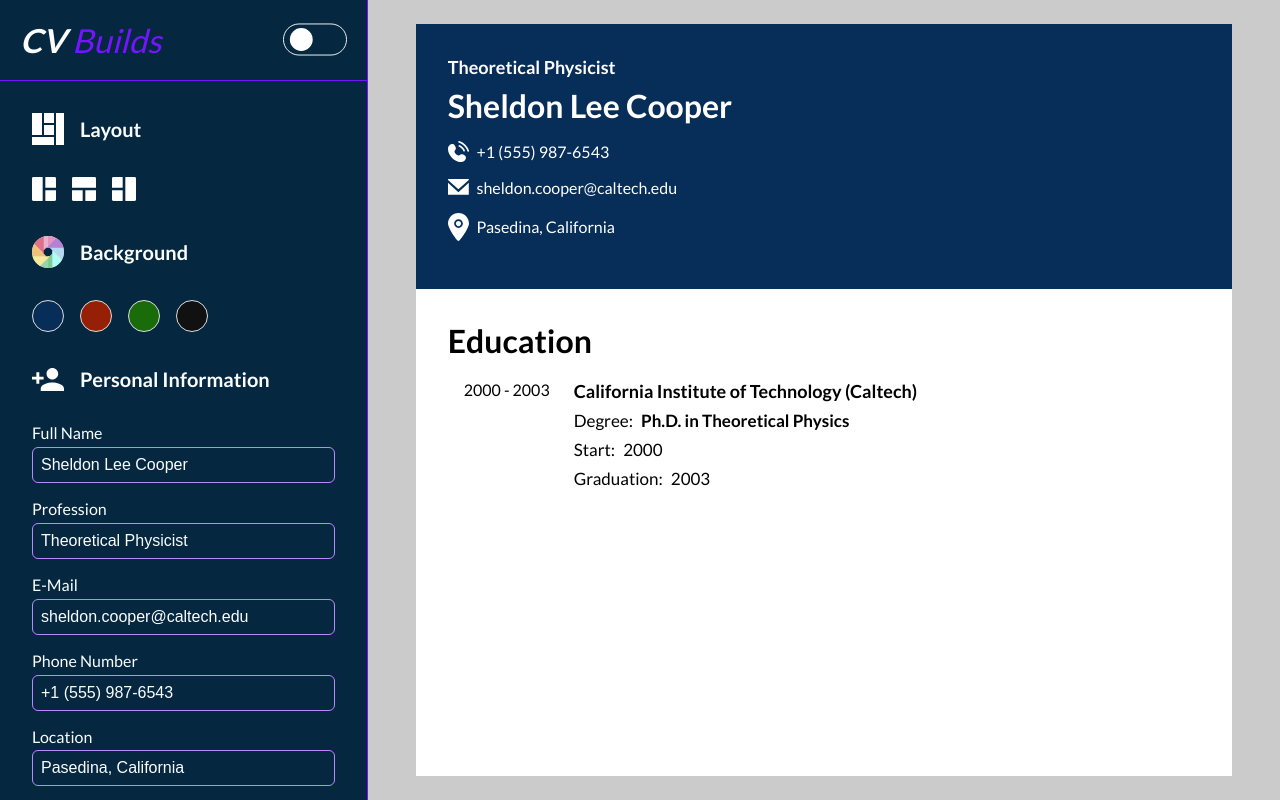
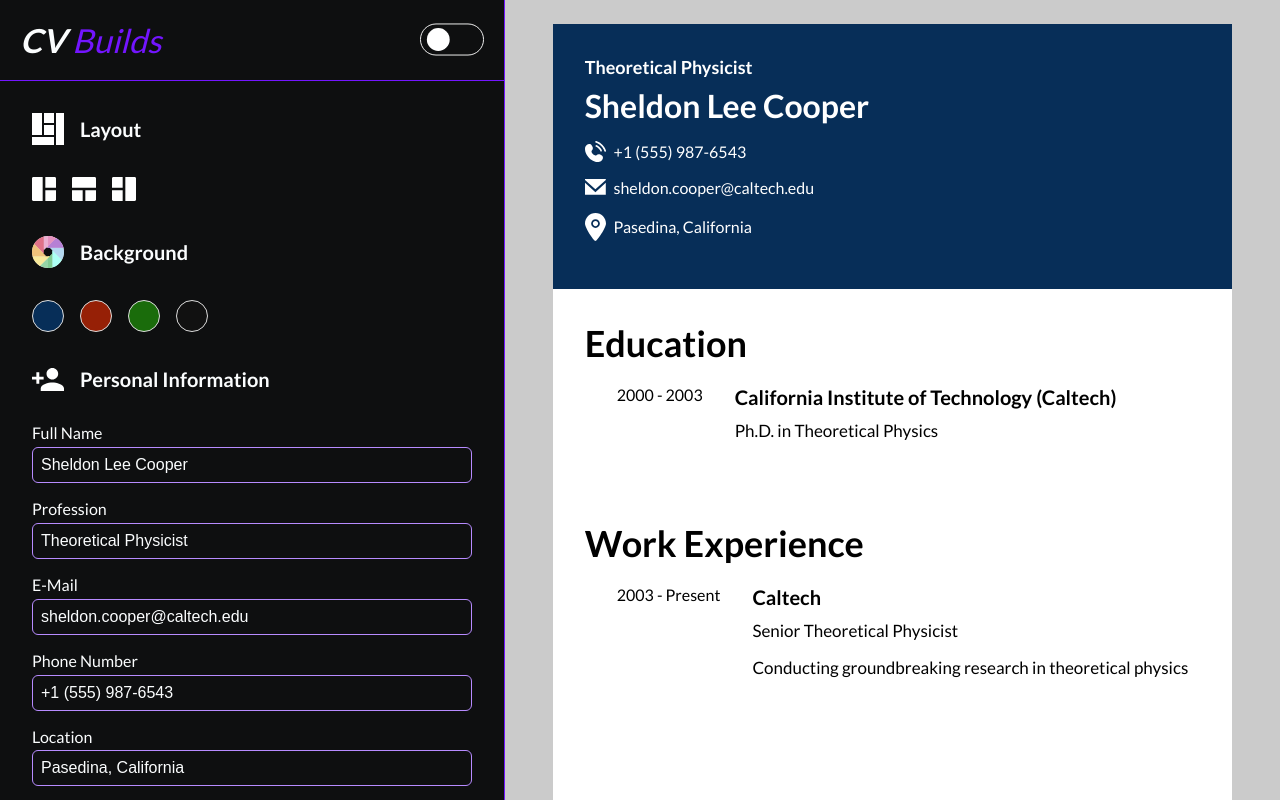
Before and after one commit to AtanasovCode/cv-builder-app, a React (Vite) app: page / in a window 1280 px wide. Shown: the top 800 px of the page. Built offline with nearby package versions, Linux system fonts and the light colour scheme.

Commit message:
created component for displaying experience - all added experience now has proper styling

```diff
--- a/src/components/cv/CV.jsx
+++ b/src/components/cv/CV.jsx
@@ -1,7 +1,7 @@
 import { useRef } from "react";
 import styled from "styled-components";
 
-import useSmoothScroll from '../hooks/useSmoothScroll';
+import ExperienceDisplay from "./ExperienceDisplay";
 
 //importing icons
 import number from '../../assets/phone.svg';
@@ -15,14 +15,8 @@ const CV = ({
 
     const { fullName, profession, email, phoneNumber, location } = cvData.personalInfo;
 
-    //used for smooth scrolling with custom hook
-    const { targetRef, handleScroll } = useSmoothScroll();
-
     return (
         <Paper
-            onMouseEnter={() => window.addEventListener('wheel', handleScroll)}
-            onMouseLeave={() => window.removeEventListener('wheel', handleScroll)}
-            ref={targetRef}
             $layout={cvLayout}
         >
             <PersonalInfoContainer $layout={cvLayout}>
@@ -47,51 +41,47 @@ const CV = ({
             </PersonalInfoContainer>
 
             <ExperienceContainer>
-                <Experience>
-                    <ExperienceCategory>
+                <ExperienceCategory>
+                    <ExperienceTitle>
                         Education
-                    </ExperienceCategory>
+                    </ExperienceTitle>
 
                     {
-                        cvData.education.map((data) => (
-                            <AddedExperience key={data.id}>
-                                <YearContainer>
-                                    {data.start} - {data.graduation}
-                                </YearContainer>
-                                <InfoContainer>
-                                    <ExperienceName>
-                                        {data.institution}
-                                    </ExperienceName>
-                                    <ExperienceWrapper>
-                                        <ExperienceLabel>
-                                            Degree:
-                                        </ExperienceLabel>
-                                        <ExperienceTitle>
-                                            {data.degree}
-                                        </ExperienceTitle>
-                                    </ExperienceWrapper>
-                                    <ExperienceWrapper>
-                                        <ExperienceLabel>
-                                            Start:
-                                        </ExperienceLabel>
-                                        <ExperienceInfo>
-                                            {data.start}
-                                        </ExperienceInfo>
-                                    </ExperienceWrapper>
-                                    <ExperienceWrapper>
-                                        <ExperienceLabel>
-                                            Graduation:
-                                        </ExperienceLabel>
-                                        <ExperienceInfo>
-                                            {data.graduation}
-                                        </ExperienceInfo>
-                                    </ExperienceWrapper>
-                                </InfoContainer>
-                            </AddedExperience>
-                        ))
+                        cvData.education.map((data) => {
+                            return (
+                                <ExperienceDisplay
+                                    key={data.id}
+                                    start={data.start}
+                                    end={data.graduation}
+                                    title={data.institution}
+                                    subtitle={data.degree}
+                                    extra={false}
+                                />
+                            );
+                        })
                     }
+                </ExperienceCategory>
 
-                </Experience>
+                <ExperienceCategory>
+                    <ExperienceTitle>
+                        Work Experience
+                    </ExperienceTitle>
+
+                    {
+                        cvData.workExperience.map((data) => {
+                            return (
+                                <ExperienceDisplay
+                                    key={data.id}
+                                    start={data.startYear}
+                                    end={data.endYear}
+                                    title={data.company}
+                                    subtitle={data.position}
+                                    extra={data.responsibility}
+                                />
+                            );
+                        })
+                    }
+                </ExperienceCategory>
             </ExperienceContainer>
         </Paper>
     )
@@ -100,14 +90,11 @@ const CV = ({
 export default CV;
 
 const Paper = styled.div`
-    height: calc(100vh - 3rem);
-    overflow: hidden;
-    flex: 100%;
+    flex: 70%;
     background-color: #fff;
     color: #000;
-    /* margin-left: 1rem; */
     display: flex;
-    align-items: center;
+    align-items: flex-start;
     justify-content: flex-start;
     margin: 1.5rem 3rem;
 
@@ -171,56 +158,16 @@ const Icon = styled.img`
 const ExperienceContainer = styled.div`
     display: flex;
     flex-direction: column;
-    height: 100%;
-    width: 100%;
     padding: 2rem;
 `;
 
-const Experience = styled.div`
-    display: flex;
-    flex-direction: column;
+const ExperienceCategory = styled.div`
+    margin-bottom: 4rem;
 `;
 
-const ExperienceCategory = styled.div`
-    font-size: 32px;
+
+const ExperienceTitle = styled.div`
+    font-size: 36px;
     font-weight: 700;
     margin-bottom: 1.25rem;
 `;
-
-const AddedExperience = styled.div`
-    display: flex;
-    margin-left: 1rem;
-    margin-bottom: 1rem;
-`;
-
-const YearContainer = styled.div`
-    margin-right: 1.5rem;
-`;
-
-const InfoContainer = styled.div`
-    display: flex;
-    flex-direction: column;
-`;
-
-const ExperienceName = styled.div`
-    font-size: 18px;
-    font-weight: 700;
-    margin-bottom: .5rem;
-`;
-
-const ExperienceWrapper = styled.div`
-    display: flex;
-    margin-bottom: .5rem;
-    font-size: 17px;
-`;
-
-const ExperienceLabel = styled.div`
-    margin-right: .5rem;
-`;
-
-const ExperienceInfo = styled.div`
-`;
-
-const ExperienceTitle = styled(ExperienceInfo)`
-    font-weight: 700;
-`;
--- /dev/null
+++ b/src/components/cv/ExperienceDisplay.jsx
@@ -0,0 +1,62 @@
+import styled from 'styled-components';
+
+const ExperienceDisplay = ({
+    start,
+    end,
+    title,
+    subtitle,
+    extra,
+}) => {
+    return (
+        <Container>
+            <Year>
+                {start} - {end}
+            </Year>
+
+            <Info>
+                <Title>
+                    {title}
+                </Title>
+                <Subtitle>
+                    {subtitle}
+                </Subtitle>
+
+                {
+                    extra &&
+                    <Subtitle>
+                        {extra}
+                    </Subtitle>
+                }
+            </Info>
+        </Container>
+    );
+}
+
+export default ExperienceDisplay;
+
+const Container = styled.div`
+    display: flex;
+    align-items: flex-start;
+    justify-content: flex-start;
+    margin-left: 2rem;
+`;
+
+const Year = styled.div`
+    margin-right: 2rem;
+`;
+
+const Info = styled.div`
+    display: flex;
+    flex-direction: column;
+`;
+
+const Title = styled.div`
+    font-size: 20px;
+    font-weight: 700;
+    margin-bottom: .7rem;
+`;
+
+const Subtitle = styled.div`
+    margin-bottom: 1rem;
+    font-size: 17px;
+`;
--- a/src/components/editor/Editor.jsx
+++ b/src/components/editor/Editor.jsx
@@ -171,11 +171,7 @@ const Editor = ({
 
 
     return (
-        <Container
-            onMouseEnter={() => window.addEventListener('wheel', handleScroll)}
-            onMouseLeave={() => window.removeEventListener('wheel', handleScroll)}
-            ref={targetRef}
-        >
+        <Container>
             <Nav toggleTheme={toggleTheme} currentTheme={currentTheme} />
 
             <InputContainer>
@@ -228,9 +224,7 @@ const Editor = ({
 export default Editor;
 
 const Container = styled.div`
-    flex: 45%;
-    height: 100vh;
-    overflow: hidden;
+    flex: 30%;
     background-color: ${props => props.theme.background};
     color: ${props => props.theme.text};
     border-right: 1px solid ${props => props.theme.accent};
--- a/src/data/data.js
+++ b/src/data/data.js
@@ -25,7 +25,7 @@ export const initialCVData = {
             company: "Caltech",
             startYear: "2003",
             endYear: "Present",
-            responsibilities: "Conducting groundbreaking research in theoretical physics",
+            responsibility: "Conducting groundbreaking research in theoretical physics",
         },
         // Add more work experience entries as needed
     ],
--- a/src/data/themes.js
+++ b/src/data/themes.js
@@ -12,7 +12,7 @@ export const initialLightTheme = {
 
 export const initialDarkTheme = {
     text: "#fbfdfe",
-    background: "#052840",
+    background: "#0e0f10",
     primary: "#1f30ca",
     secondary: "#b78bff",
     accent: "#7315fe",
```
